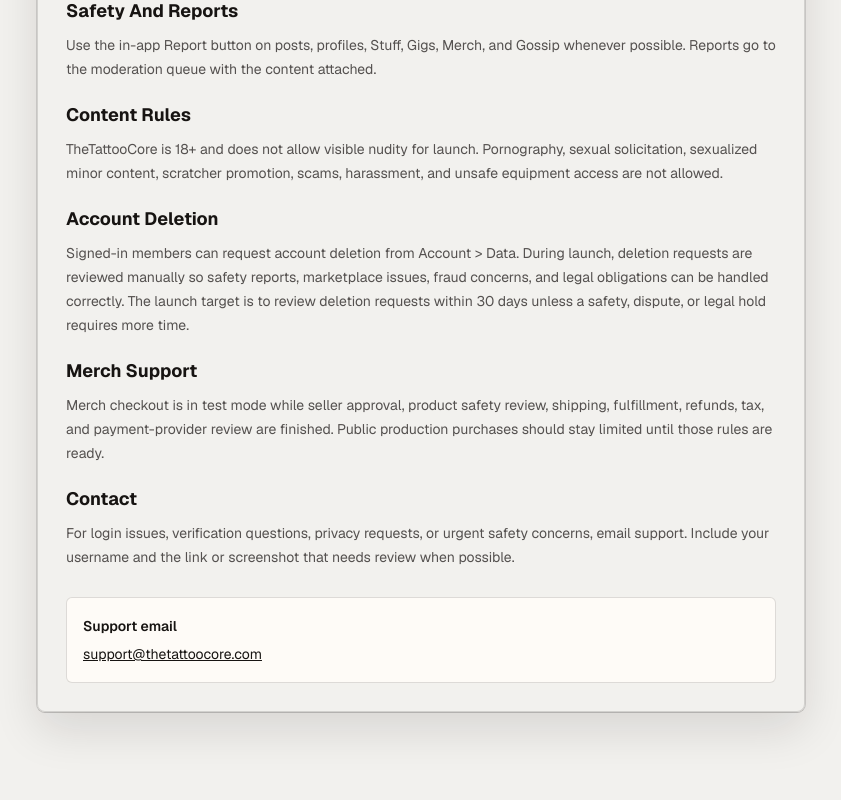
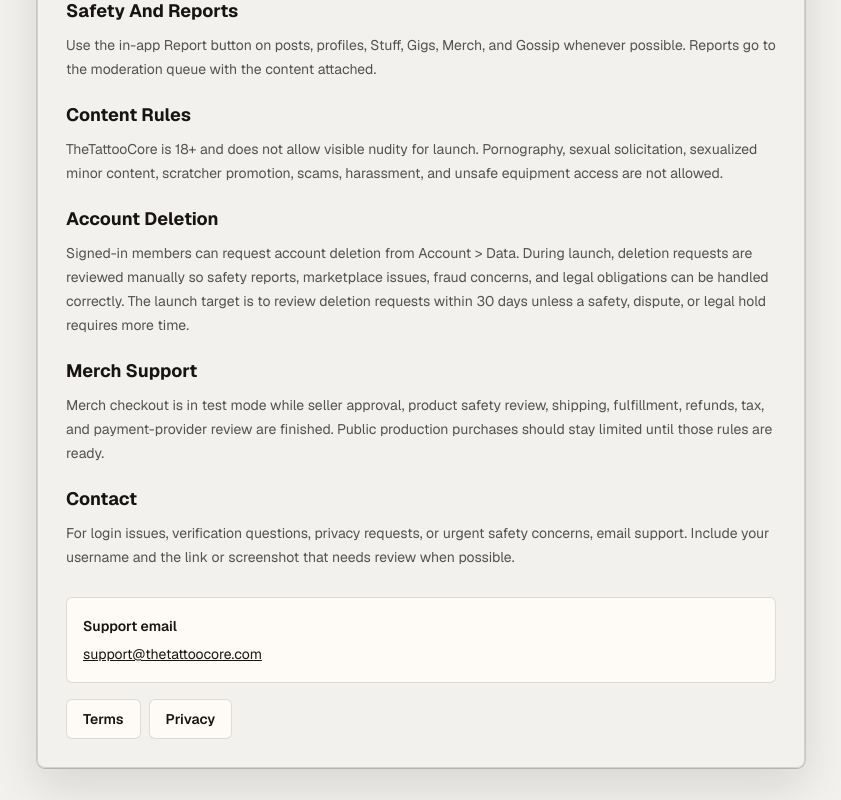
Before and after one commit to lobosdesigns/thetattoocore, a Next.js app: page /support in a window 1280 px wide. Shown: the part 426-1226 px from the top of the page, without its empty margins (219-1060 px from the left). Before the commit the page ends 1170 px from the top, so only its background shows below. Built offline with nearby package versions, Linux system fonts and the light colour scheme; no server answers.

Commit message:
Add support legal links

```diff
--- a/scripts/smoke-public-routes.mjs
+++ b/scripts/smoke-public-routes.mjs
@@ -91,7 +91,14 @@ const checks = [
   {
     path: "/support",
     status: [200],
-    includes: ["Support", "Request deletion", "/account#data-settings", "support@thetattoocore.com"],
+    includes: [
+      "Support",
+      "Request deletion",
+      "/account#data-settings",
+      "support@thetattoocore.com",
+      'href="/terms"',
+      'href="/privacy"',
+    ],
   },
   { path: "/privacy", status: [200], includes: ["Privacy", "support@thetattoocore.com"] },
   { path: "/terms", status: [200], includes: ["Terms", "support@thetattoocore.com"] },
--- a/src/app/support/page.tsx
+++ b/src/app/support/page.tsx
@@ -113,6 +113,21 @@ export default function SupportPage() {
               {supportEmail}
             </a>
           </div>
+
+          <div className="mt-4 flex flex-col gap-2 text-sm font-semibold sm:flex-row">
+            <Link
+              className="ttc-surface inline-flex h-10 items-center justify-center rounded-md border px-4"
+              href="/terms"
+            >
+              Terms
+            </Link>
+            <Link
+              className="ttc-surface inline-flex h-10 items-center justify-center rounded-md border px-4"
+              href="/privacy"
+            >
+              Privacy
+            </Link>
+          </div>
         </div>
       </article>
     </main>
```
